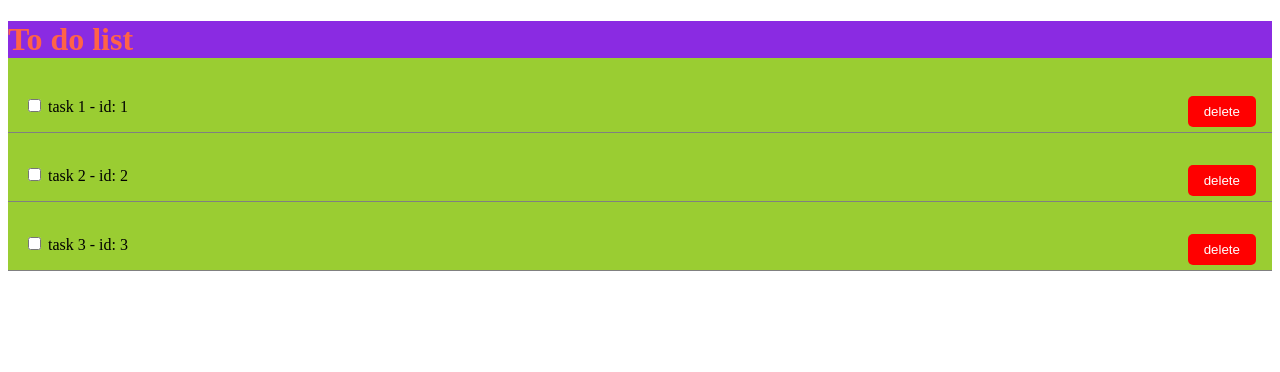
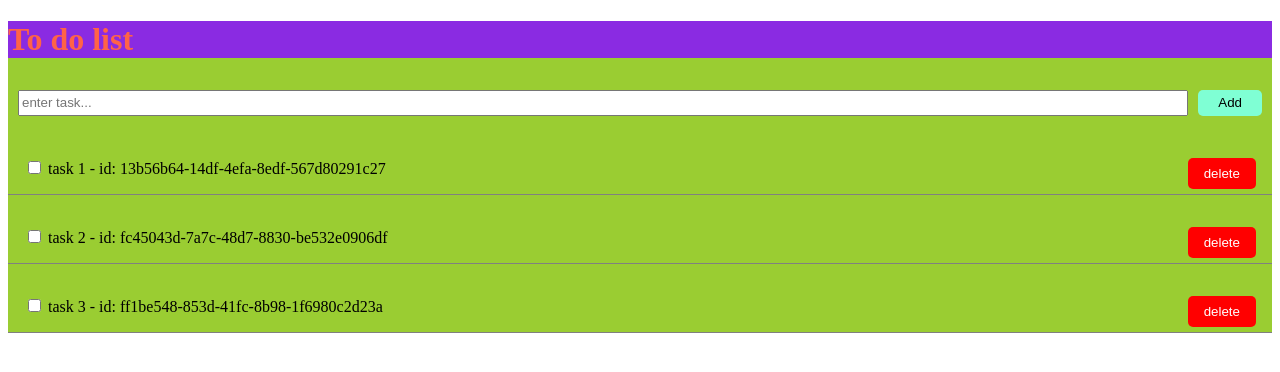
Before and after one commit to HannahNguyen6729/todolist-vue, a Vue app: page / in a window 1280 px wide. Shown: the top 372 px of the page. Built offline with nearby package versions, Linux system fonts and the light colour scheme.

Commit message:
add uuid lib, add a new task to todo list

```diff
--- a/package.json
+++ b/package.json
@@ -10,6 +10,7 @@
     "format": "prettier --write src/"
   },
   "dependencies": {
+    "uuid": "^9.0.0",
     "vue": "^3.2.47"
   },
   "devDependencies": {
--- a/src/App.vue
+++ b/src/App.vue
@@ -1,6 +1,7 @@
 <template>
   <div id="myApp">
     <HeaderComponent />
+
     <TodosComponent />
   </div>
 </template>
--- /dev/null
+++ b/src/components/AddTodo.vue
@@ -0,0 +1,52 @@
+<template>
+  <form @submit="handleAddTodo">
+    <input v-model="title" @input="handleInputChange" type="text" placeholder="enter task..." />
+    <input type="submit" value="Add" class="add-btn" />
+  </form>
+</template>
+<script>
+import { ref } from 'vue'
+import { v4 as uuidv4 } from 'uuid'
+
+export default {
+  name: 'AddTodoComponent',
+  setup(props, context) {
+    const title = ref('')
+
+    const handleInputChange = () => {
+      console.log('input value after changing', title.value)
+    }
+
+    const handleAddTodo = (event) => {
+      event.preventDefault()
+      const newTask = {
+        id: uuidv4(),
+        title: title.value,
+        isCompleted: false
+      }
+      context.emit('add-todo', newTask)
+      title.value = ''
+    }
+
+    return { handleInputChange, title, handleAddTodo }
+  }
+}
+</script>
+<style scoped>
+form {
+  display: flex;
+  padding: 10px;
+}
+input[type='text'] {
+  width: 100%;
+  height: 20px;
+}
+.add-btn {
+  background-color: aquamarine;
+  border: none;
+  border-radius: 5px;
+  padding: 5px 20px;
+  margin-left: 10px;
+  cursor: pointer;
+}
+</style>
--- a/src/components/Todos.vue
+++ b/src/components/Todos.vue
@@ -1,5 +1,6 @@
 <template>
   <div>
+    <AddTodoComponent @add-todo="addTodo" />
     <TodoItemComponent
       v-for="task in todoList"
       :key="task.id"
@@ -12,27 +13,29 @@
 
 <script>
 import { ref } from 'vue'
+import { v4 as uuidv4 } from 'uuid'
 import TodoItemComponent from './TodoItem.vue'
+import AddTodoComponent from './AddTodo.vue'
 
 export default {
   name: 'Todos-component',
-  components: { TodoItemComponent },
+  components: { TodoItemComponent, AddTodoComponent },
   //setup(): pass all data to the template, including all data of component
   setup() {
     //ref: start initial data/ state
     const todos = ref([
       {
-        id: 1,
+        id: uuidv4(),
         title: 'task 1',
         isCompleted: false
       },
       {
-        id: 2,
+        id: uuidv4(),
         title: 'task 2',
         isCompleted: false
       },
       {
-        id: 3,
+        id: uuidv4(),
         title: 'task 3',
         isCompleted: false
       }
@@ -47,11 +50,17 @@ export default {
       })
     }
 
+    const addTodo = (newTask) => {
+      // console.log('newTask', newTask)
+      // console.log('todos.value', todos.value)
+      todos.value.push(newTask)
+    }
+
     const deleteTodoItem = (id) => {
       // console.log('todo item id received from child component', id)
       todos.value = todos.value.filter((task) => task.id !== id)
     }
-    return { todoList: todos, checkTodoTask, deleteTodoItem }
+    return { todoList: todos, checkTodoTask, deleteTodoItem, addTodo }
   }
 }
 </script>
```
Also changed, not shown: 1 other file (tests, documents, lock files or other folders).
